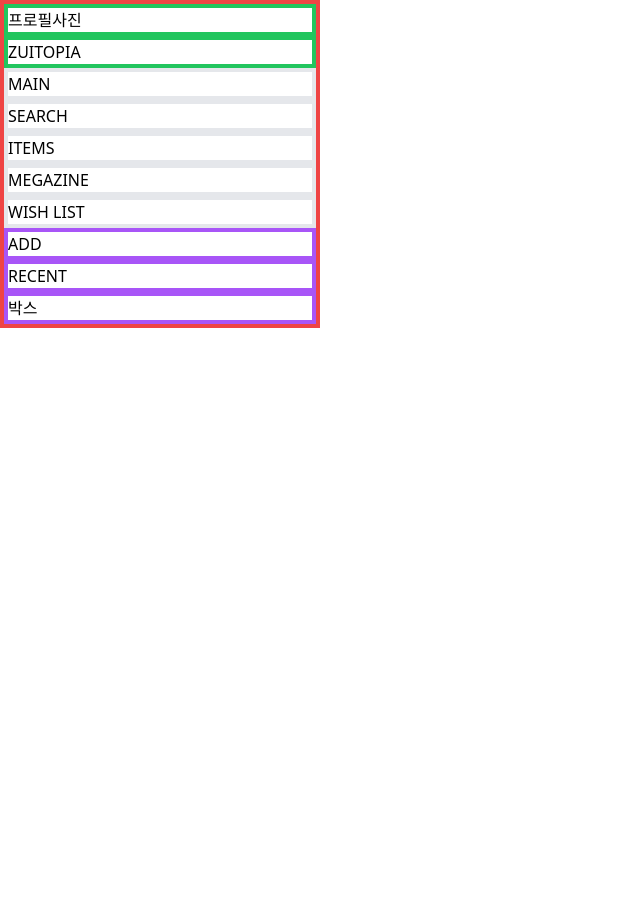
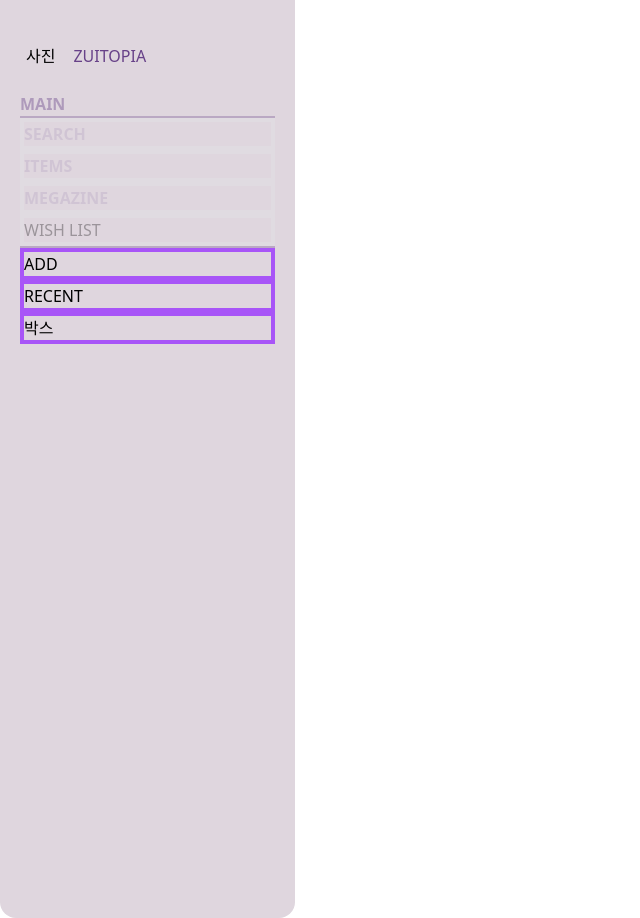
Before and after one commit to hyeju1123/MUXIMUXI, a Next.js app in the folder frontend/: page / in a window 1280 px wide. Shown: the whole page, without its empty margins (0-640 px from the left). Before the commit the page ends 800 px from the top, so only its background shows below. Built offline with nearby package versions, Linux system fonts and the light colour scheme.

Commit message:
Change color system

```diff
--- a/frontend/src/app/components/Nav.tsx
+++ b/frontend/src/app/components/Nav.tsx
@@ -88,18 +88,18 @@
 
             </Style.Wrapper> */}
 
-            <div className="flex-col w-3/12 h-5/6 border-4 border-red-500">
-                <div>
-                    <div className="border-4 border-green-500">프로필사진</div>
-                    <div className="border-4 border-green-500">ZUITOPIA</div>
+            <div className="flex-col w-[295px] h-[918px] bg-purple50 rounded-b-2xl p-5">
+                <div className="flex py-4">
+                    <div className="w-[50px] h-[40px] flex justify-center items-center rounded-3xl">사진</div>
+                    <div className="w-full h-[40px] text-purple300 flex justify-start items-center pl-3">ZUITOPIA</div>
                 </div>
                 <div>
-                    <div className="border-4 border-black-500">MAIN</div>
-                    <div>
-                        <div className="border-4 border-black-500">SEARCH</div>
-                        <div className="border-4 border-black-500">ITEMS</div>
-                        <div className="border-4 border-black-500">MEGAZINE</div>
-                        <div className="border-4 border-black-500">WISH LIST</div>
+                    <div className="text-purple300 font-semibold opacity-40">MAIN</div>
+                    <div className="border-y-2 border-purple300 opacity-30">
+                        <div className="text-purple200 font-semibold border-4 border-white-500">SEARCH</div>
+                        <div className="text-purple200 font-semibold border-4 border-black-500">ITEMS</div>
+                        <div className="text-purple200 font-semibold border-4 border-black-500">MEGAZINE</div>
+                        <div className="text-purple200-600 border-4 border-black-500">WISH LIST</div>
                     </div>
                 </div>
                 <div className="border-4 border-purple-500">ADD</div>
--- a/frontend/src/styles/style.d.ts
+++ b/frontend/src/styles/style.d.ts
@@ -20,11 +20,11 @@
         | "red400"
         | "beige100"
         | "beige200"
+        | "purple50"
         | "purple100"
         | "purple200"
         | "purple300"
         | "purple400"
-        | "purple500"
         | "indigo100"
         | "indigo200"
         | "plum100"
--- a/frontend/src/styles/theme.ts
+++ b/frontend/src/styles/theme.ts
@@ -19,11 +19,11 @@
         red400: "#c71b1b",
         beige100: "#fffbf5",
         beige200: "#f7efe5",
+        purple50: "#dfd6de",
         purple100: "#c3acd0",
         purple200: "#AF9DBE",
         purple300: "#674188",
         purple400: "#947EA8",
-        purple500: "#dfd6de",
         indigo100: "#595b7e",
         indigo200: "#181b46",
         plum100: "#9a6383",
--- a/frontend/tailwind.config.js
+++ b/frontend/tailwind.config.js
@@ -25,11 +25,11 @@
                 red400: "#c71b1b",
                 beige100: "#fffbf5",
                 beige200: "#f7efe5",
+                purple50: "#dfd6de",
                 purple100: "#c3acd0",
                 purple200: "#AF9DBE",
                 purple300: "#674188",
                 purple400: "#947EA8",
-                purple500: "#dfd6de",
                 indigo100: "#595b7e",
                 indigo200: "#181b46",
                 plum100: "#9a6383",
```
